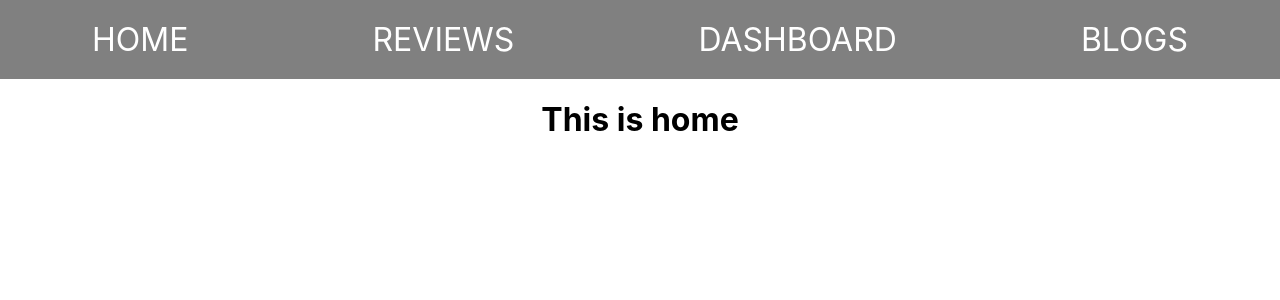
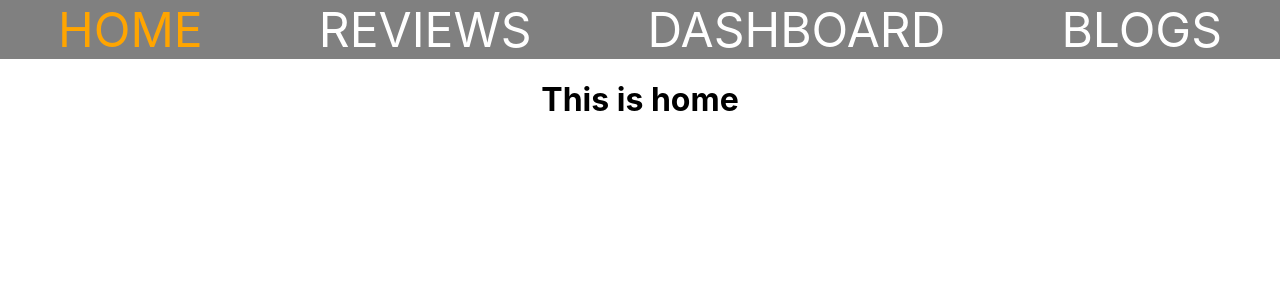
Before and after one commit to aariful-islam/product-analysis-website, a React (Create React App) app: page / in a window 1280 px wide. Shown: the top 300 px of the page. Built offline with nearby package versions, Linux system fonts and the light colour scheme.

Commit message:
work with custom link

```diff
--- /dev/null
+++ b/src/Component/CustomLink/CustomLink.js
@@ -0,0 +1,24 @@
+import { Link } from "react-router-dom";
+import {
+    useMatch,
+     useResolvedPath,
+   } from "react-router-dom";
+
+function CustomLink({ children, to, ...props }) {
+    let resolved = useResolvedPath(to);
+    let match = useMatch({ path: resolved.pathname, end: true });
+
+    return (
+      <div>
+        <Link
+          style={{ color: match ? "orange" : "white" }}
+          to={to}
+          {...props}
+        >
+          {children}
+        </Link>
+
+      </div>
+    );
+  }
+  export default CustomLink;
--- a/src/Component/Header/Header.css
+++ b/src/Component/Header/Header.css
@@ -1,8 +1,8 @@
 nav a{
     color: white;
     text-decoration: none;
-    padding: 20px;
-    font-size: 2rem;
+    padding: 50px;
+    font-size: 3rem;
 }
 nav{
     display: flex;
--- a/src/Component/Header/Header.js
+++ b/src/Component/Header/Header.js
@@ -1,15 +1,16 @@
 import React from 'react';
-import { Link } from 'react-router-dom';
+
+import CustomLink from '../CustomLink/CustomLink';
 import './Header.css'
 
 const Header = () => {
     return (
         <div>
             <nav>
-                <Link to="/">HOME</Link>
-                <Link to="/reviews">REVIEWS</Link>
-                <Link to="/dashboard">DASHBOARD </Link>
-                <Link to="/blogs">BLOGS</Link>
+                <CustomLink to="/">HOME</CustomLink>
+                <CustomLink to="/reviews">REVIEWS</CustomLink>
+                <CustomLink to="/dashboard">DASHBOARD </CustomLink>
+                <CustomLink to="/blogs">BLOGS</CustomLink>
             </nav>
         </div>
     );
```
